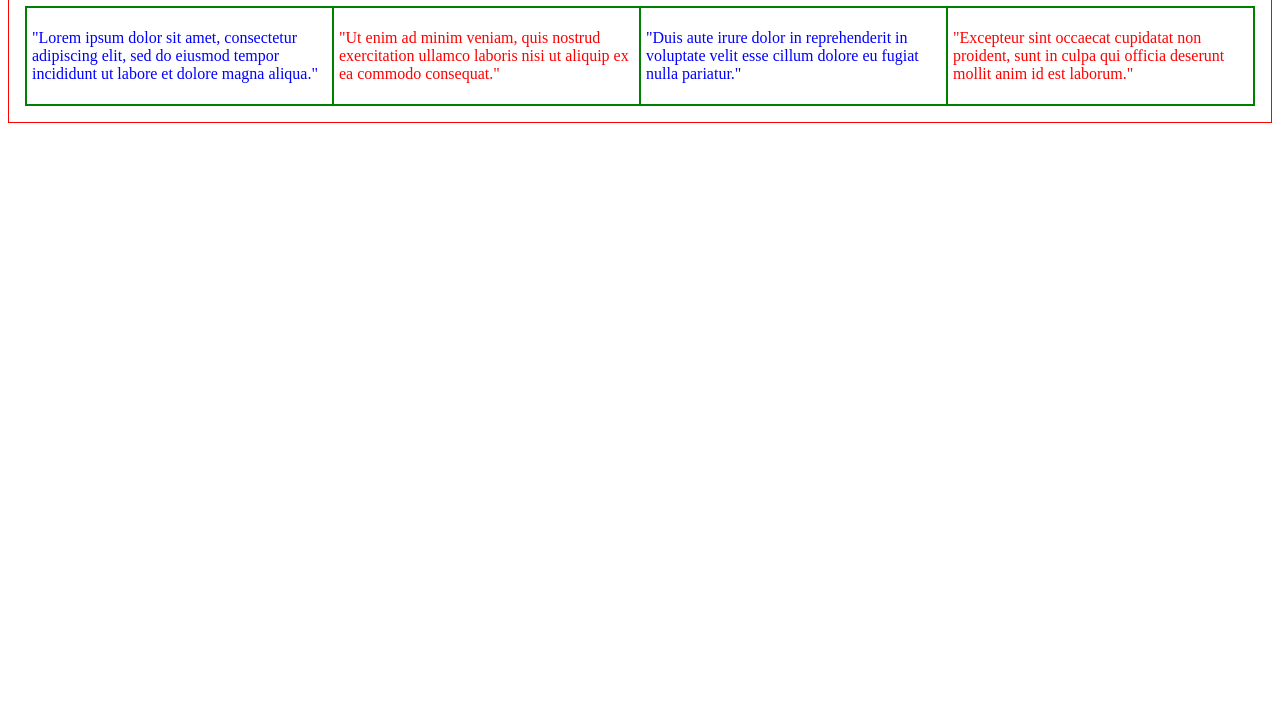
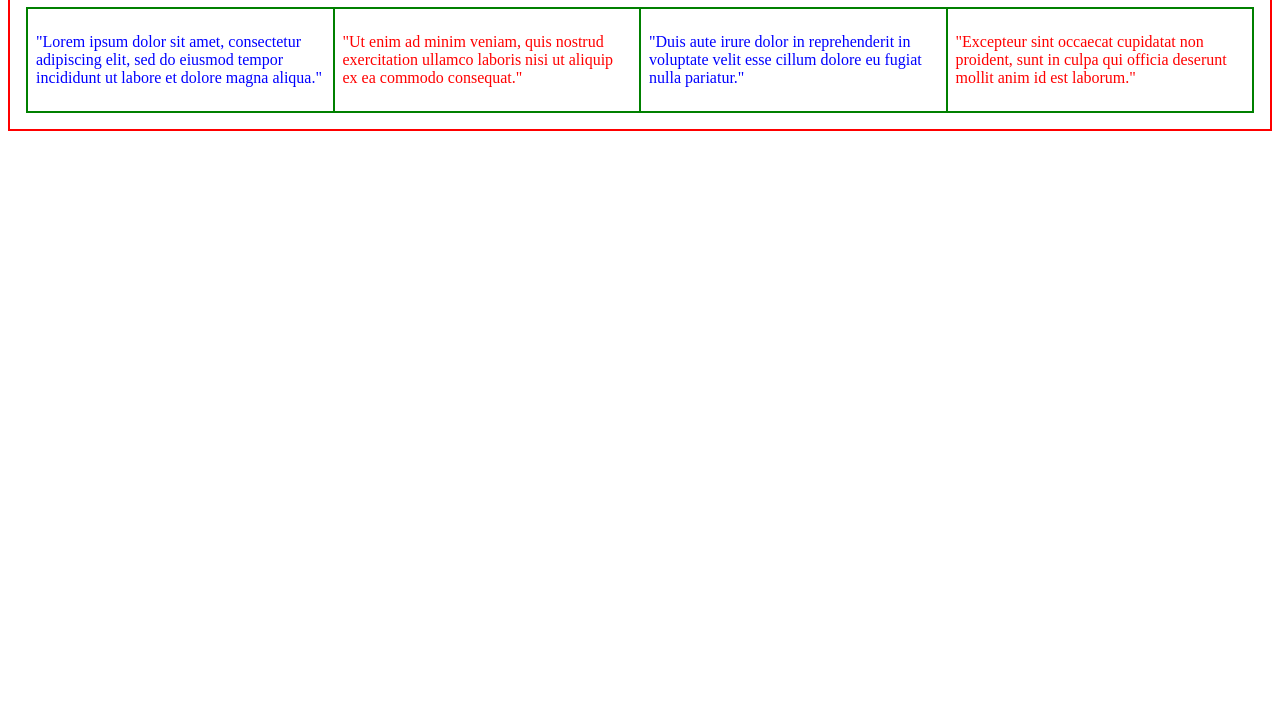
Before and after one commit to Stephanie-02/Develhope_SASS_Exercises, a plain HTML site: page Variable Nesting/sass_exercise_1-variables_nesting/index.html in a window 1280 px wide. Shown: the part 83-800 px from the top of the page. Drawn offline with Linux system fonts and the light colour scheme.

Commit message:
Ex1 Finished

```diff
--- a/Variable Nesting/sass_exercise_1-variables_nesting/style.scss
+++ b/Variable Nesting/sass_exercise_1-variables_nesting/style.scss
@@ -3,7 +3,7 @@ $color-tertiary: green;
 
 $scss-variable: blue;
 body {
-border: 1px solid $color-primary;
+    border: 2px solid $color-primary;
 
     h1 {
         color: $color-tertiary;
@@ -21,24 +21,24 @@ border: 1px solid $color-primary;
     .one {
         border: 1px solid $color-tertiary;
         color: $scss-variable;
-        padding: 5px;
+        padding: 8px;
     }
 
     .two {
         border: 1px solid $color-tertiary;
         color: $color-primary;
-        padding: 5px;
+        padding: 8px;
     }
 
     .three {
         border: 1px solid $color-tertiary;
         color: $scss-variable;
-        padding: 5px;
+        padding: 8px;
     }
 
     .four {
         border: 1px solid $color-tertiary;
         color: $color-primary;
-        padding: 5px;
+        padding: 8px;
     }
 }
```
Also changed, not shown: Variable Nesting/sass_exercise_1-variables_nesting/style.css, 1 other file.
